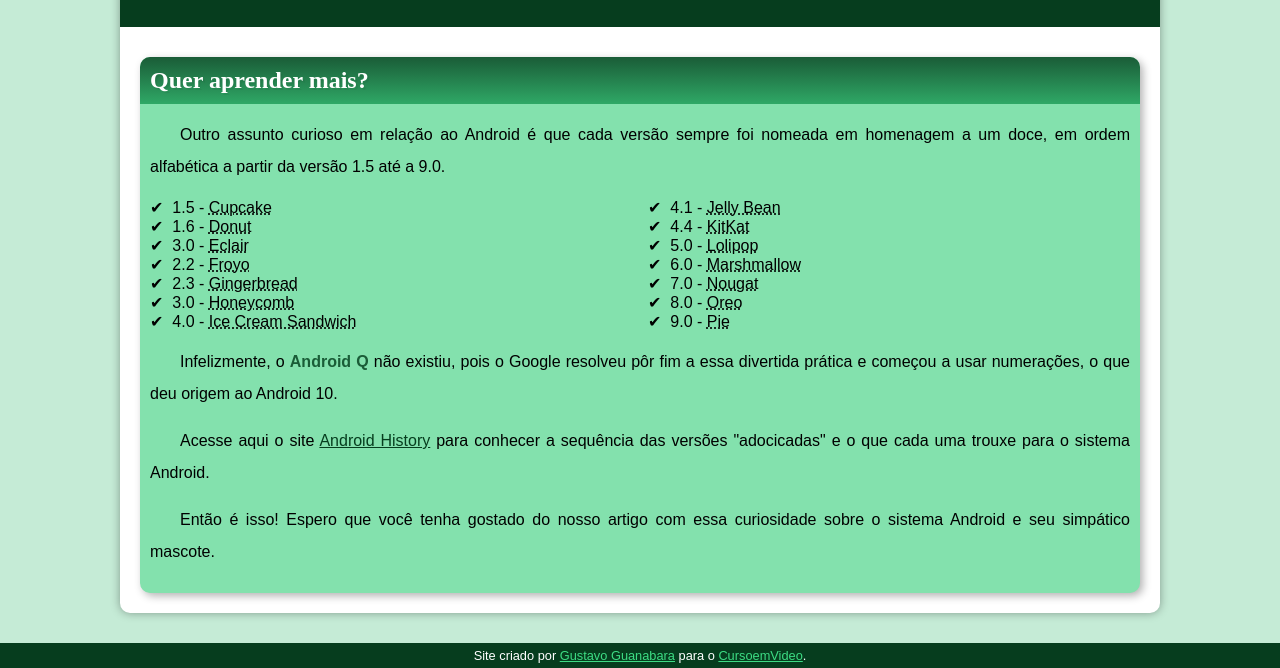
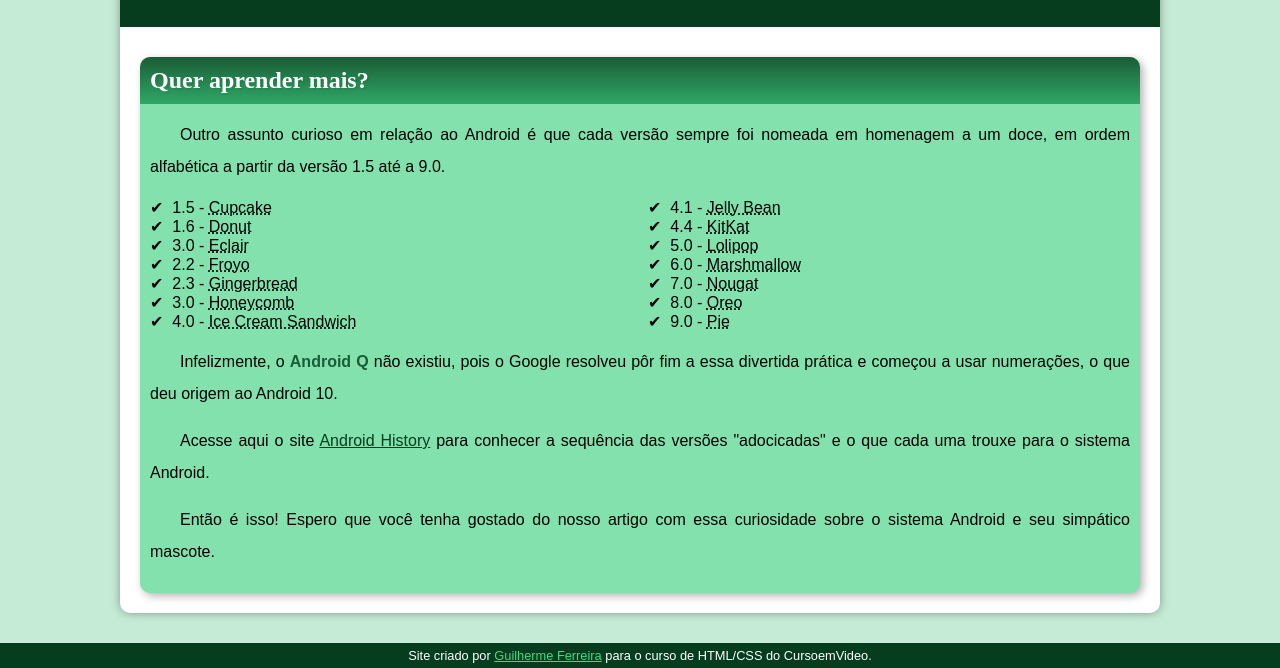
Before and after one commit to guiferreira-git/site-android, a plain HTML site: page index.html in a window 1280 px wide. Shown: the part 2387-3055 px from the top of the page. Drawn offline with Linux system fonts and the light colour scheme.

Commit message:
change footer

```diff
--- a/index.html
+++ b/index.html
@@ -82,7 +82,7 @@
     </article>
     </main>
     <footer>
-        <p>Site criado por <a href="https://github.com/gustavoguanabara/gustavoguanabara.github.io" target="_blank">Gustavo Guanabara</a> para o <a href="https://www.youtube.com/c/CursoemV%C3%ADdeo" target="_blank">CursoemVideo</a>.</p>
+        <p>Site criado por <a href="https://github.com/guisferreira" target="_blank">Guilherme Ferreira</a> para o curso de HTML/CSS do CursoemVideo</a>.</p>
     </footer>
 </body>
 </html>
```
